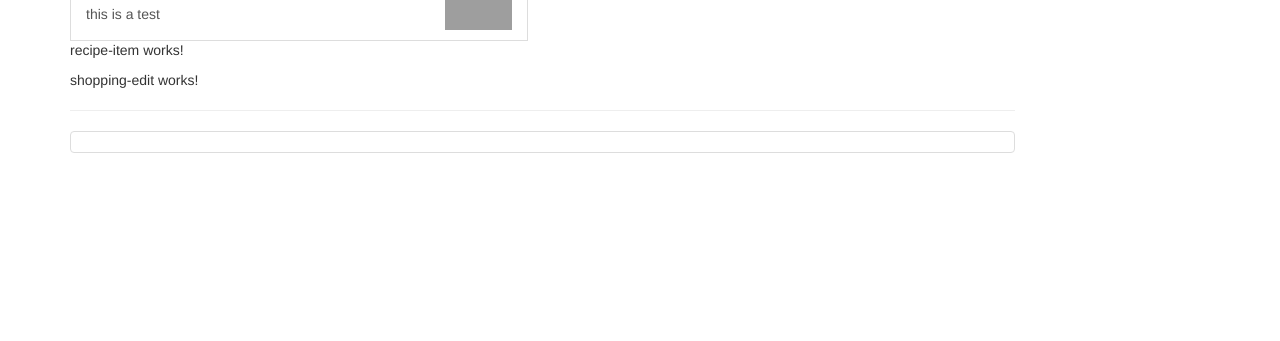
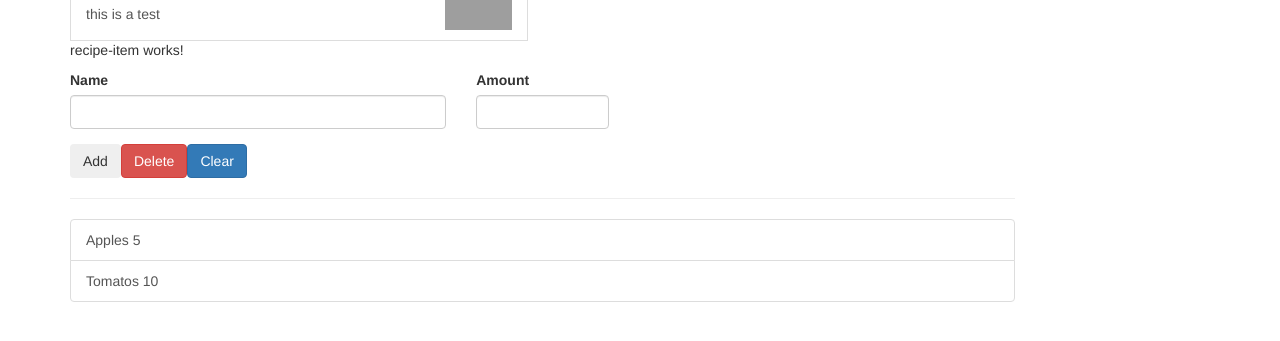
Before and after one commit to ErgunAhmet/angularStore, an Angular app in the folder prj-start/: page / in a window 1280 px wide. Shown: the part 249-590 px from the top of the page. Built offline with nearby package versions, Linux system fonts and the light colour scheme; grey boxes are pictures that could not be loaded.

Commit message:
creating and outputting the shopping list, adding a shopping list edit section

```diff
--- a/prj-start/src/app/recipes/recipes.component.ts
+++ b/prj-start/src/app/recipes/recipes.component.ts
@@ -6,7 +6,6 @@
   styleUrls: ['./recipes.component.css']
 })
 export class RecipesComponent implements OnInit {
-  ingredients = [];
   constructor() { }
 
   ngOnInit(): void {
--- a/prj-start/src/app/shared/ingredient-model.ts
+++ b/prj-start/src/app/shared/ingredient-model.ts
@@ -1,4 +1,10 @@
 export class Ingredient {
-  constructor(public name: string, public amount: number) {
+  public name: string;
+  public amount: number;
+
+
+  constructor(name: string, amount: number) {
+    this.name = name;
+    this.amount = amount;
   }
 }
--- a/prj-start/src/app/shopping-list/shopping-edit/shopping-edit.component.html
+++ b/prj-start/src/app/shopping-list/shopping-edit/shopping-edit.component.html
@@ -1 +1,23 @@
-<p>shopping-edit works!</p>
+<div class="row">
+  <div class="col-xs-12">
+    <form action="">
+      <div class="row">
+        <div class="col-sm-5 form-group">
+          <label for="name">Name</label>
+          <input type="text" id="name" class="form-control">
+        </div>
+        <div class="col-sm-2 form-group">
+          <label for="amount">Amount</label>
+          <input type="number" id="amount" class="form-control">
+        </div>
+      </div>
+      <div class="row">
+        <div class="col-xs-12">
+          <button class="btn btn-succes" type="submit">Add</button>
+          <button class="btn btn-danger" type="button">Delete</button>
+          <button class="btn btn-primary" type="button">Clear</button>
+        </div>
+      </div>
+    </form>
+  </div>
+</div>
--- a/prj-start/src/app/shopping-list/shopping-list.component.html
+++ b/prj-start/src/app/shopping-list/shopping-list.component.html
@@ -3,7 +3,10 @@
     <app-shopping-edit></app-shopping-edit>
     <hr>
     <ul class="list-group">
-      <a href="" class="list-group-item" style="cursor: pointer"></a>
+      <a href="" class="list-group-item" style="cursor: pointer"
+      *ngFor="let ingredient of ingredients">
+        {{ ingredient.name }} {{ ingredient.amount }}
+      </a>
     </ul>
   </div>
 </div>
--- a/prj-start/src/app/shopping-list/shopping-list.component.ts
+++ b/prj-start/src/app/shopping-list/shopping-list.component.ts
@@ -1,4 +1,5 @@
 import { Component, OnInit } from '@angular/core';
+import {Ingredient} from '../shared/ingredient-model';
 
 @Component({
   selector: 'app-shopping-list',
@@ -6,6 +7,10 @@
   styleUrls: ['./shopping-list.component.css']
 })
 export class ShoppingListComponent implements OnInit {
+  ingredients: Ingredient = [
+    new Ingredient('Apples', 5),
+    new Ingredient('Tomatos', 10)
+  ];
 
   constructor() { }
 
```
